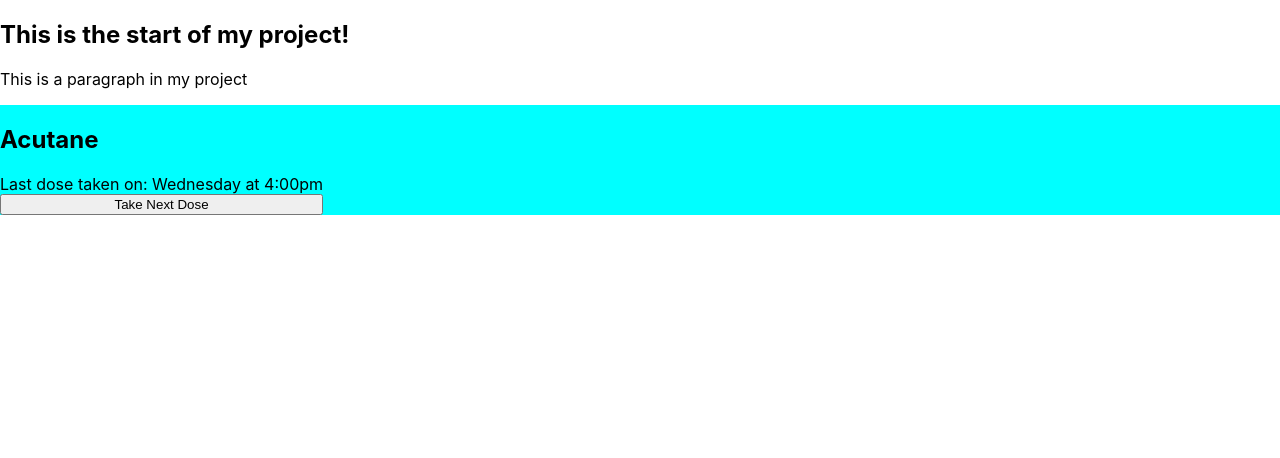
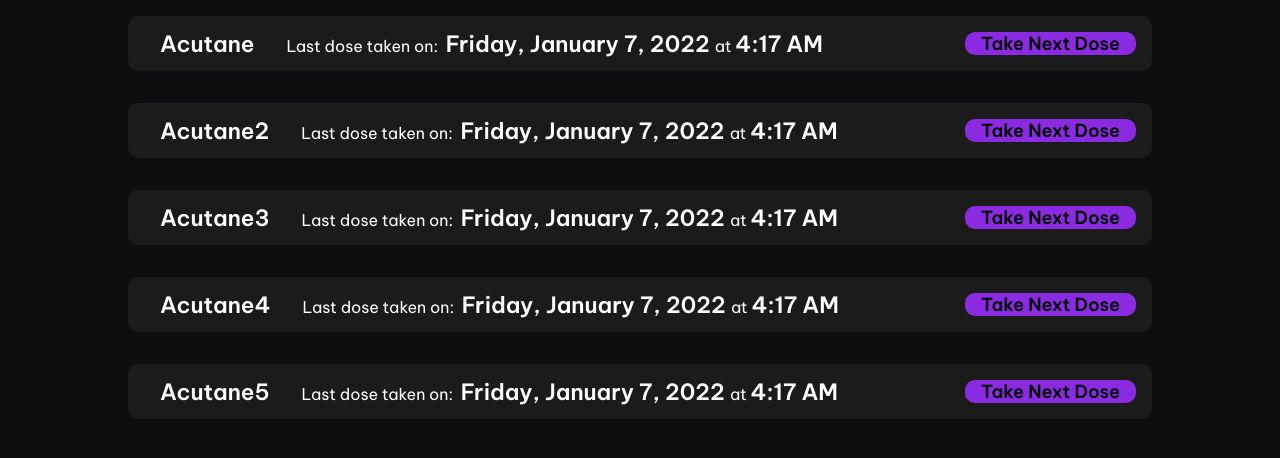
Before and after one commit to MatthewCai2002/MedicationTracker, a JavaScript app: page / in a window 1280 px wide. Shown: the top 458 px of the page. Built offline with nearby package versions, Linux system fonts and the light colour scheme; the HTML template or start-up script is replaced by a standard one.

Commit message:
styled medication item and added props functionality to it

```diff
--- /dev/null
+++ b/src/App.css
@@ -0,0 +1,12 @@
+body {
+    background-color: #0E0E10;
+}
+
+.App {
+    /* Positioning */
+    display: flex;
+    flex-direction: column;
+    justify-content: center;
+    align-items: center;
+    height: 100%;
+}
--- a/src/App.js
+++ b/src/App.js
@@ -1,11 +1,22 @@
 import MedicationItem from "./components/MedicationItem";
+import "./App.css";
 
 function App() {
+const medications = [
+  { name: "Acutane", date: new Date()},
+  { name: "Acutane2", date: new Date()},
+  { name: "Acutane3", date: new Date()},
+  { name: "Acutane4", date: new Date()},
+  { name: "Acutane5", date: new Date()},
+];
+
   return (
     <div className="App">
-      <h2>This is the start of my project!</h2>
-      <p>This is a paragraph in my project</p>
-      <MedicationItem />
+      <MedicationItem name={medications[0].name} date={medications[0].date} />
+      <MedicationItem name={medications[1].name} date={medications[1].date}/>
+      <MedicationItem name={medications[2].name} date={medications[2].date}/>
+      <MedicationItem name={medications[3].name} date={medications[3].date}/>
+      <MedicationItem name={medications[4].name} date={medications[4].date}/>
     </div>
   );
 }
--- a/src/components/MedicationItem.css
+++ b/src/components/MedicationItem.css
@@ -1,9 +1,84 @@
+
+/*
+    Components
+*/
 .medication-item {
-    display: grid;
+    /* Layout */
+    display: flex;
+    border-radius: 10px;
     justify-content: space-between;
-    background-color: aqua;
+    align-items: center;
+
+    /* Properties*/
+    background-color: #1B1B1B;
+    box-shadow: 2px 7px #0E0E10;
+    width: 80%;
+
+    /* Fonts */
+    font-family: 'Be Vietnam Pro', sans-serif;
+    font-weight: 400;
+    color: white;
+    text-align: center;
+
+    /* Positioning */
+    margin: 1rem;
 }
 
-.medication-itme__name {
-    padding-left: 1rem;
+.medication-info {
+    /* Layout */
+    display: flex;
 }
+
+.medication-date,
+.medication-time,
+.medication-name {
+    /* Fonts */
+    font-size: 1.4rem;
+    font-weight: 600;
+}
+
+.medication-name {
+    /* Positioning */
+    margin: 0 2rem;
+}
+
+
+.medication-date {
+    /* Positioning */
+    margin-left: 0.25rem;
+}
+
+.medication-time{
+    /* Positioning */
+    margin-right: 1.5rem;
+}
+
+/*
+    Buttons
+*/
+
+.next-dose {
+    /* Layout */
+    margin: 1rem 1rem 1rem 0;
+    padding: 0 1rem;
+
+    /* Background */
+    background-color: blueviolet;
+
+    /* Border */
+    border: none;
+    border-radius: 10px;
+
+    /* Fonts */
+    font-family: inherit;
+    font-weight: 550;
+    font-size: large;
+
+    /* Animation */
+    cursor: pointer;
+    transition: all 0.15s ease-in-out;
+}
+
+.next-dose:hover {
+    transform: scale(1.04);
+}
--- a/src/components/MedicationItem.js
+++ b/src/components/MedicationItem.js
@@ -1,11 +1,22 @@
 import "./MedicationItem.css";
 
-function MedicationItem() {
+function MedicationItem(props) {
+    const medicationName = props.name;
+    const medicationTime = props.date.toLocaleString("en-US", { hour: "numeric", minute: "numeric", hour12: true });
+    const medicationDate = props.date.toLocaleString("en-US", { weekday: "long", month: "long", day: "numeric", year: "numeric"})
+
     return (
         <div className="medication-item">
-            <h2 className="medication-item__name"> Acutane </h2>
-            <span className="medication-item__last-taken"> Last dose taken on: Wednesday at 4:00pm</span>
-            <button className="medication-itme__next-dose"> Take Next Dose </button>
+            <div className="medication-info">
+                <span className="medication-name"> {medicationName} </span>
+                <div>
+                    <span className="last-taken"> Last dose taken on: </span>
+                    <span className="medication-date"> {medicationDate} </span>
+                    <span className="time-at"> at </span>
+                    <span className="medication-time"> {medicationTime} </span>
+                </div>
+            </div>
+            <button className="next-dose"> Take Next Dose </button>
         </div>
     );
 }
--- a/src/index.css
+++ b/src/index.css
@@ -1,3 +1,5 @@
+@import url('https://fonts.googleapis.com/css2?family=Be+Vietnam+Pro:ital,wght@0,300;0,400;0,500;0,600;0,700;0,800;0,900;1,300;1,400;1,500;1,600;1,700;1,800;1,900&display=swap');
+
 body {
   margin: 0;
   font-family: -apple-system, BlinkMacSystemFont, 'Segoe UI', 'Roboto', 'Oxygen',
```
